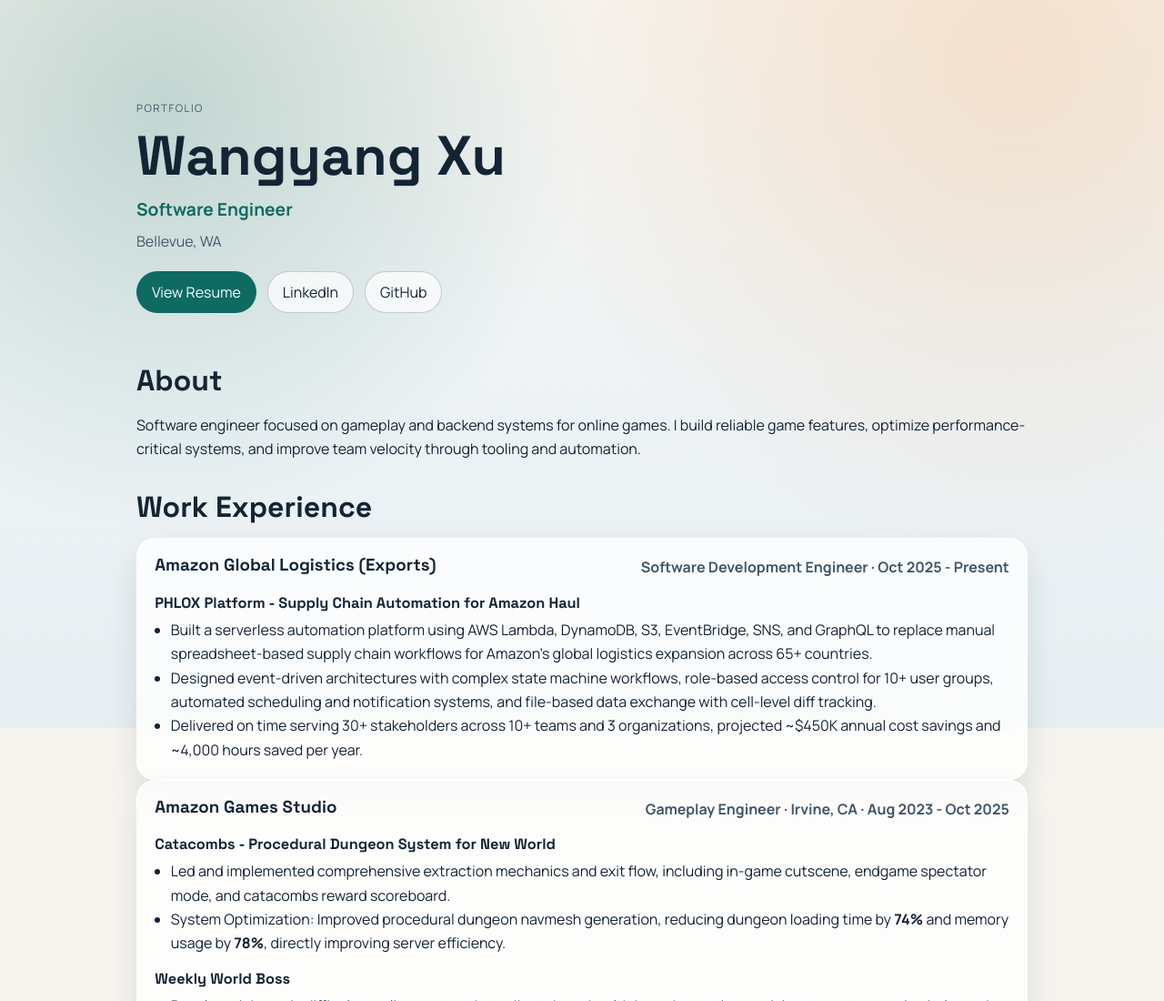
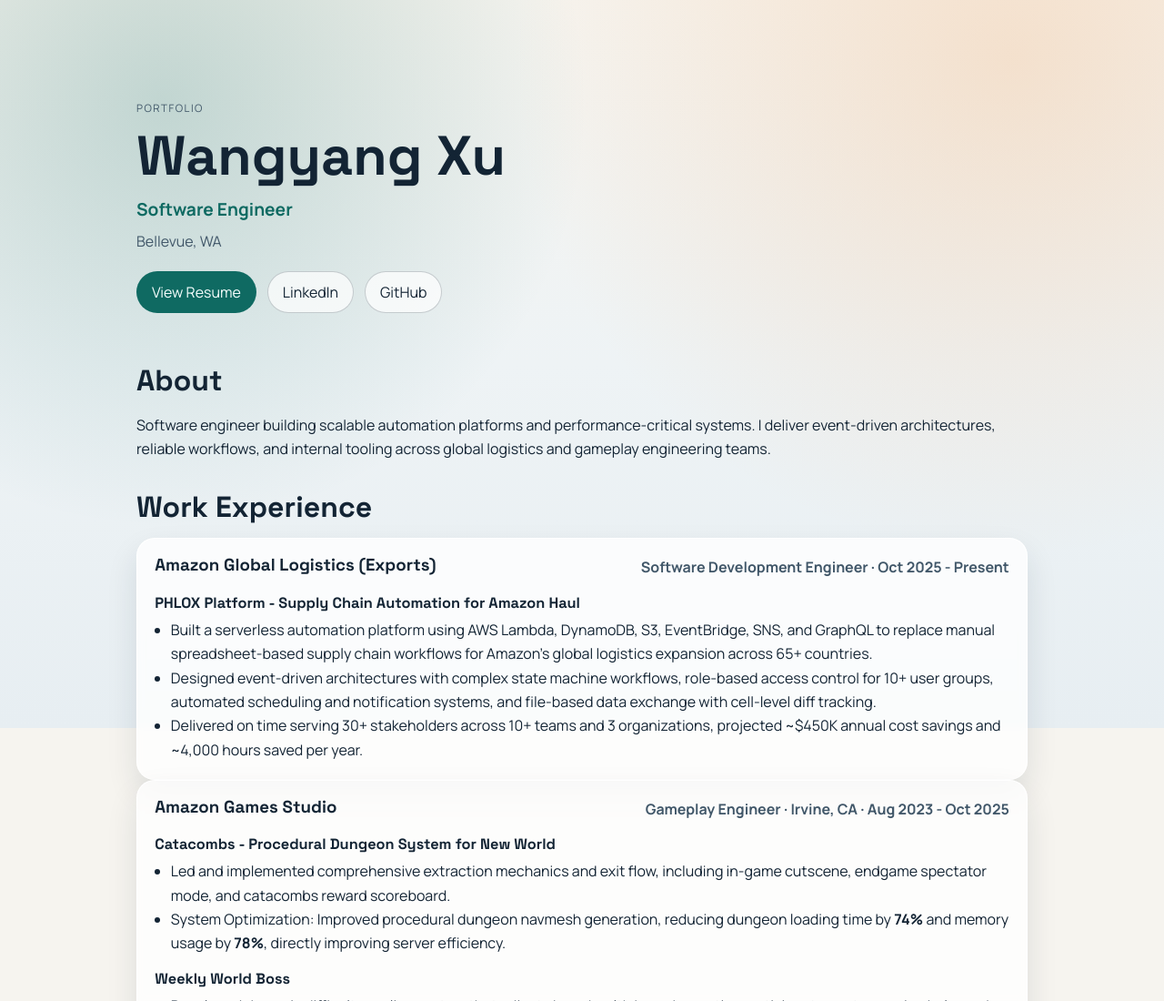
Before and after one commit to ryanxwy/ryanxwy.github.io, a plain HTML site: page index.html in a window 1280 px wide. Shown: the top 1100 px of the page at 91% size. Drawn offline with Linux system fonts and the light colour scheme.

Commit message:
Update About section to match latest resume

```diff
--- a/index.html
+++ b/index.html
@@ -35,8 +35,9 @@
       <section class="section reveal" id="about">
         <h2>About</h2>
         <p>
-          Software engineer focused on gameplay and backend systems for online games. I build reliable game
-          features, optimize performance-critical systems, and improve team velocity through tooling and automation.
+          Software engineer building scalable automation platforms and performance-critical systems. I deliver
+          event-driven architectures, reliable workflows, and internal tooling across global logistics and gameplay
+          engineering teams.
         </p>
       </section>
 
```
